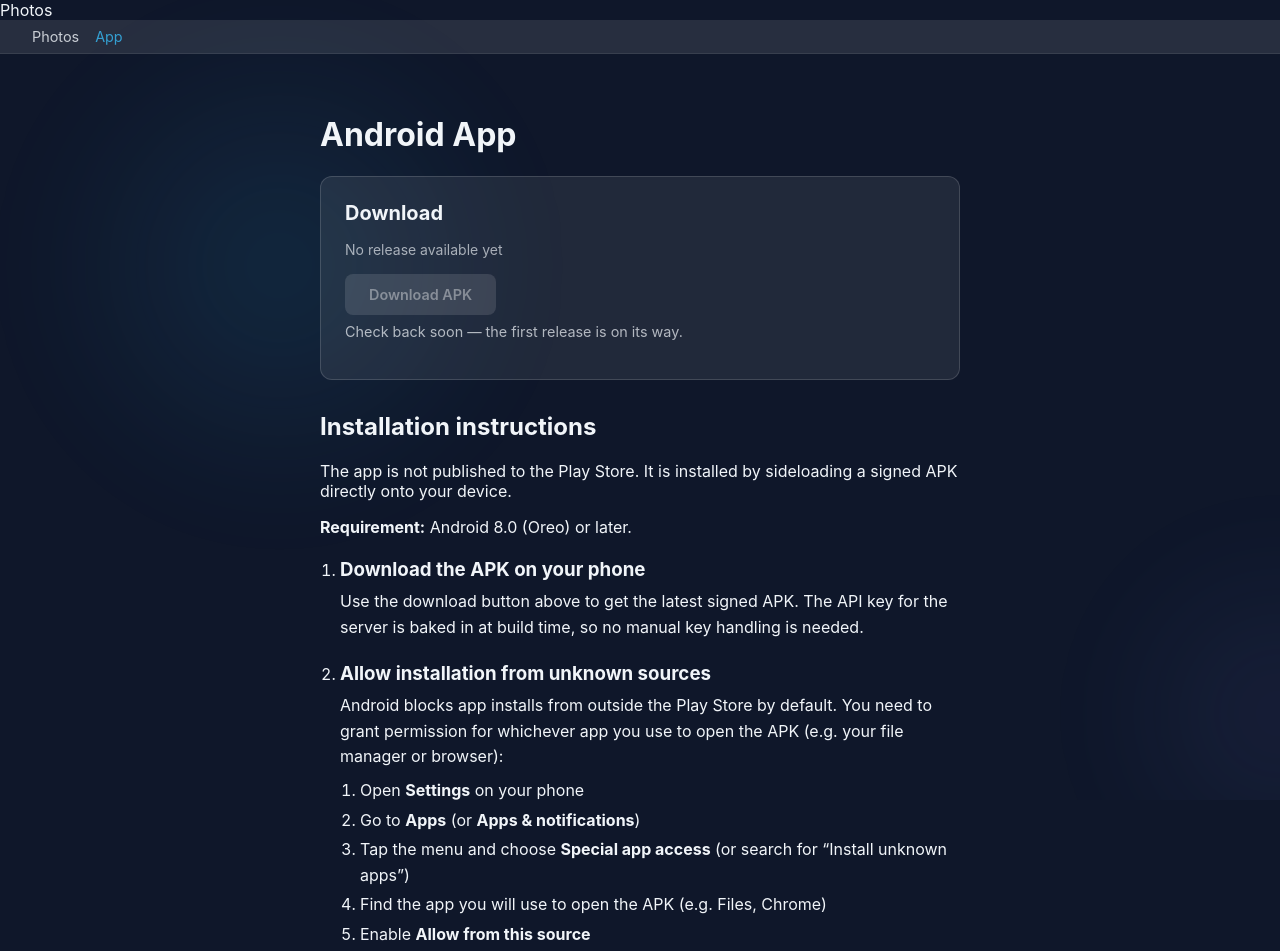
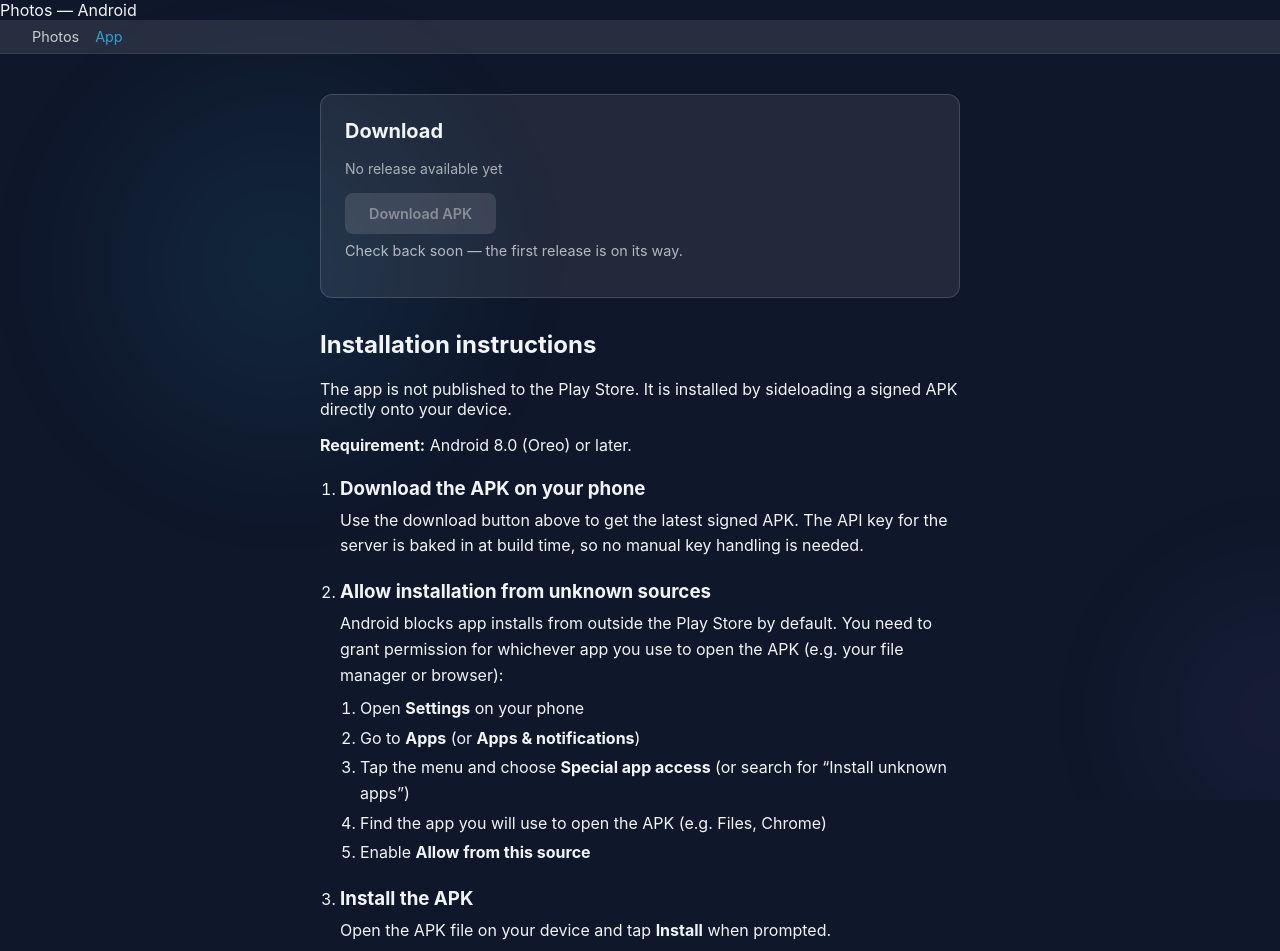
Before and after one commit to lucas42/lucos_photos, a plain HTML site: page api/app/static/app.html in a window 1280 px wide. Shown: the top 951 px of the page. Drawn offline with Linux system fonts and the light colour scheme; no server answers; a script that the page names is missing.

Commit message:
Move h1 contents on app download page into lucos-navbar The h1 and surrounding space was taking up a fair bit of room at the top of the page.  Pull the information into the navbar makes the download button more prominent. Decided to write "android" instead of "android app" because of the font we're using in the navbar; the descenders on the letters P were getting chopped off.

```diff
--- a/api/app/static/app.html
+++ b/api/app/static/app.html
@@ -11,7 +11,7 @@
 </head>
 
 <body>
-    <lucos-navbar font="'Pinyon', cursive" title-padding="4px">Photos</lucos-navbar>
+    <lucos-navbar font="'Pinyon', cursive" title-padding="4px">Photos — Android</lucos-navbar>
     <nav class="site-nav" aria-label="Site navigation">
         <a href="/">Photos</a>
         <a href="/app" class="current-page">App</a>
@@ -24,8 +24,6 @@
 
     <main>
         <div class="download-section">
-            <h1>Android App</h1>
-
             <div class="download-card" id="download-card">
                 <h2>Download</h2>
                 <p class="version-label" id="version-label">Checking for latest release&hellip;</p>
```
